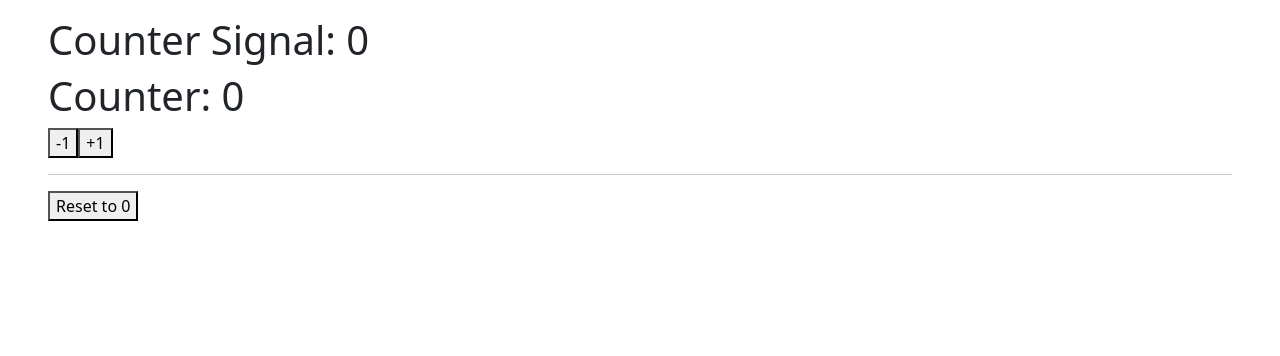
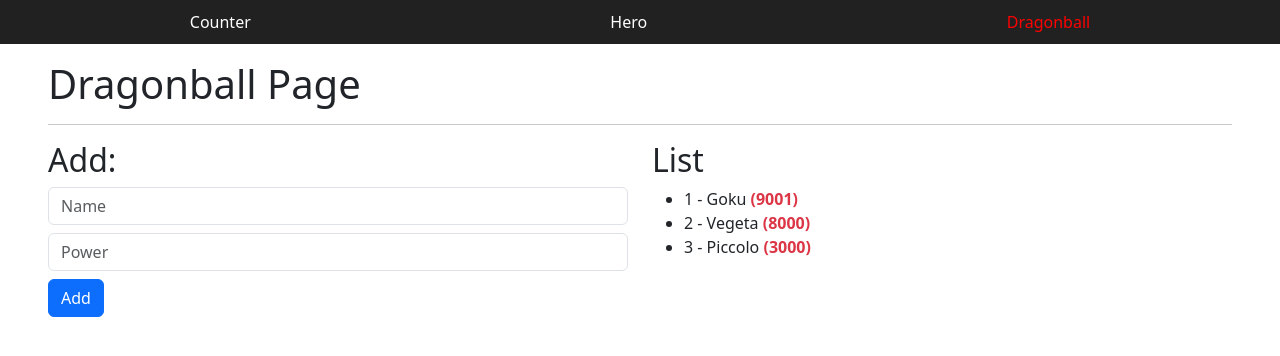
Before and after one commit to Milin7/Angular-course, an Angular app: page /dragonball in a window 1280 px wide. Before the commit this address led to /. Shown: the top 356 px of the page. Built offline with nearby package versions, Linux system fonts and the light colour scheme.

Commit message:
Section 5: Iterate over elements

```diff
--- a/src/app/app.html
+++ b/src/app/app.html
@@ -1,3 +1,4 @@
+<app-navbar />
 <section class="mx-5 mt-3">
   <router-outlet />
 </section>
--- a/src/app/app.routes.ts
+++ b/src/app/app.routes.ts
@@ -1,6 +1,7 @@
 import { Routes } from '@angular/router';
 import { CounterPage } from './pages/counter/counter-page';
 import { HeroPage } from './pages/hero/hero-page';
+import { DragonballPage } from './pages/dragonball/dragonball-page/dragonball-page';
 
 export const routes: Routes = [
   {
@@ -12,6 +13,10 @@ export const routes: Routes = [
     component: HeroPage,
   },
   {
+    path: 'dragonball',
+    component: DragonballPage,
+  },
+  {
     path: '**',
     redirectTo: '',
   },
--- a/src/app/app.ts
+++ b/src/app/app.ts
@@ -1,9 +1,10 @@
 import { Component } from '@angular/core';
 import { RouterOutlet } from '@angular/router';
+import { Navbar } from "./components/shared/navbar/navbar";
 
 @Component({
   selector: 'app-root',
-  imports: [RouterOutlet],
+  imports: [RouterOutlet, Navbar],
   templateUrl: './app.html',
 })
 export class App {
--- a/src/app/components/shared/navbar/navbar.html
+++ b/src/app/components/shared/navbar/navbar.html
@@ -1 +1,26 @@
-<p>navbar works!</p>
+<style>
+  nav {
+    display: flex;
+    justify-content: space-around;
+    background-color: #212121;
+    padding: 10px;
+  }
+  nav a {
+    color: white;
+    text-decoration: none;
+  }
+  nav a.active {
+    color: red;
+  }
+</style>
+
+<nav>
+  <a
+    routerLink="/"
+    routerLinkActive="active"
+    [routerLinkActiveOptions]="{ exact: true }"
+    >Counter</a
+  >
+  <a [routerLink]="['/hero']" [routerLinkActive]="'active'">Hero</a>
+  <a [routerLink]="['/dragonball']" [routerLinkActive]="'active'">Dragonball</a>
+</nav>
--- a/src/app/components/shared/navbar/navbar.ts
+++ b/src/app/components/shared/navbar/navbar.ts
@@ -1,8 +1,9 @@
 import { Component } from '@angular/core';
+import { RouterLink, RouterLinkActive } from '@angular/router';
 
 @Component({
   selector: 'app-navbar',
-  imports: [],
+  imports: [RouterLink, RouterLinkActive],
   templateUrl: './navbar.html',
 })
 export class Navbar {}
--- /dev/null
+++ b/src/app/pages/dragonball/dragonball-page/dragonball-page.html
@@ -0,0 +1,27 @@
+<h1>Dragonball Page</h1>
+<hr />
+
+<section class="row">
+  <div class="col-12 col-sm-6">
+    <h2>Add:</h2>
+    <input type="text" class="form-control" placeholder="Name" />
+    <input type="number" class="form-control mt-2" placeholder="Power" />
+
+    <button class="mt-2 btn btn-primary">Add</button>
+  </div>
+
+  <div class="col-12 col-sm-6">
+    <h2>List</h2>
+    <ul>
+      @for (character of characters(); track character.id; let idx = $index) {
+      <li>
+        <span>
+          {{ idx + 1 }} -
+          {{ character.name }}
+        </span>
+        <strong class="text-danger"> ({{ character.power }})</strong>
+      </li>
+      }
+    </ul>
+  </div>
+</section>
--- /dev/null
+++ b/src/app/pages/dragonball/dragonball-page/dragonball-page.ts
@@ -0,0 +1,20 @@
+import { Component, signal } from '@angular/core';
+
+interface Character {
+  id: number;
+  name: string;
+  power: number;
+}
+
+@Component({
+  selector: 'app-dragonball-page',
+  imports: [],
+  templateUrl: './dragonball-page.html',
+})
+export class DragonballPage {
+  characters = signal<Character[]>([
+    { id: 1, name: 'Goku', power: 9001 },
+    { id: 2, name: 'Vegeta', power: 8000 },
+    { id: 3, name: 'Piccolo', power: 3000 },
+  ]);
+}
```
